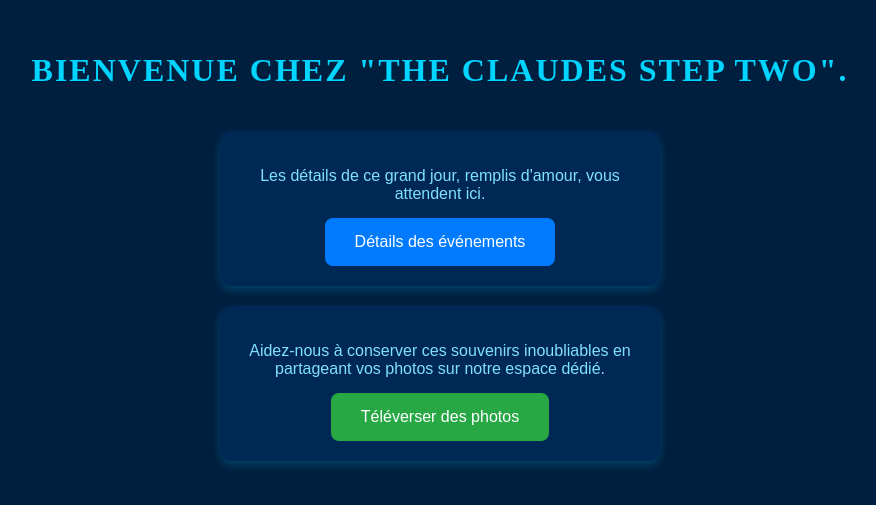
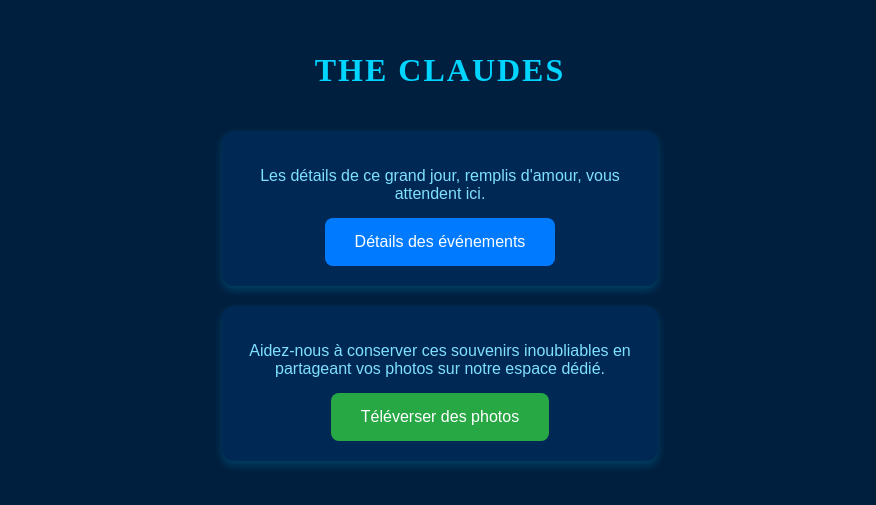
Before and after one commit to claudemarjean/the-claudes, a React (Create React App) app: page / in a window 1280 px wide. Shown: the part 165-670 px from the top of the page, without its empty margins (200-1076 px from the left). Built offline with nearby package versions, Linux system fonts and the light colour scheme.

Commit message:
changement du titre

```diff
--- a/src/App.js
+++ b/src/App.js
@@ -13,7 +13,7 @@ function HomePage() {
         <link href="https://fonts.googleapis.com/css2?family=Italianno&display=swap" rel="stylesheet" />
       </Helmet>
 
-      <h4 className="italianno" >Bienvenue chez <span className="no-translate">"The Claudes Step Two"</span>.</h4>
+      <h4 className="italianno" >The Claudes</h4>
       <div className="cards">
         {/* Carte pour les détails des événements */}
         <div className="card">
```
